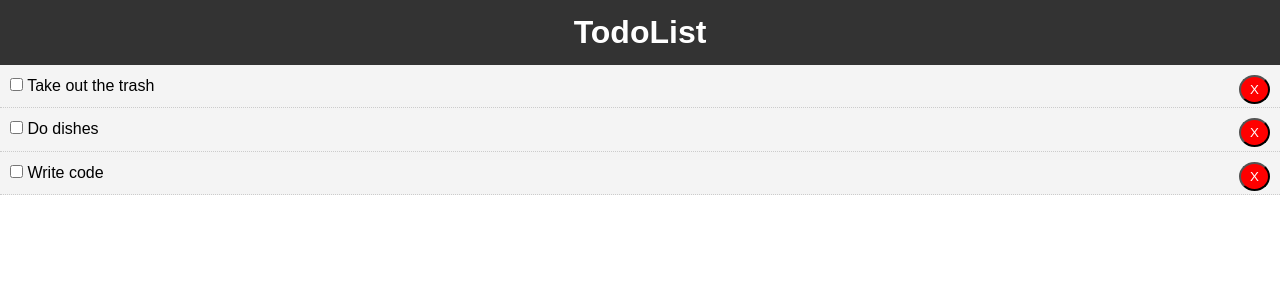
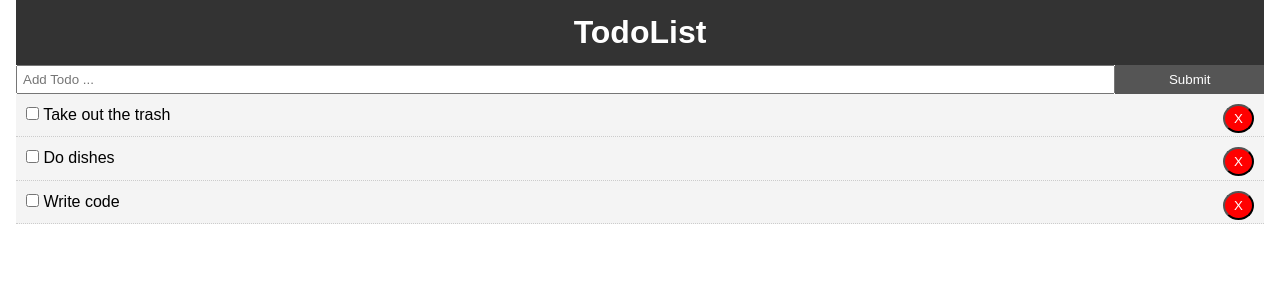
Before and after one commit to BranceA/react_crash_todo, a React (Create React App) app: page / in a window 1280 px wide. Shown: the top 300 px of the page. Built offline with nearby package versions, Linux system fonts and the light colour scheme.

Commit message:
can add new todos

```diff
--- a/package.json
+++ b/package.json
@@ -9,6 +9,7 @@
     "react": "^17.0.1",
     "react-dom": "^17.0.1",
     "react-scripts": "4.0.3",
+    "uuid": "^8.3.2",
     "web-vitals": "^1.1.1"
   },
   "scripts": {
--- a/src/App.css
+++ b/src/App.css
@@ -13,3 +13,20 @@
   color: #333;
   text-decoration: none;
 }
+
+.container {
+  padding: 0 1rem;
+}
+
+.btn {
+  display: inline-block;
+  border: none;
+  background: #555;
+  color: #fff;
+  padding: 7px 20px;
+  cursor: pointer;
+}
+
+.btn:hover {
+  background: #666;
+}
--- a/src/App.js
+++ b/src/App.js
@@ -2,6 +2,7 @@
 import './App.css';
 import Todos from './components/Todos'
 import Header from './components/layout/Header'
+import AddTodo from './components/AddTodo'
 
 class App extends Component {
   state = {
@@ -39,11 +40,24 @@
     this.setState({ todos: [...this.state.todos.filter(todo => todo.id !== id)] })
   }
 
+  // Add Todo
+  addTodo = (title) => {
+    const newTodo = {
+      id: (this.state.todos[this.state.todos.length - 1].id + 1),
+      title,
+      completed: false
+    }
+    this.setState({ todos: [...this.state.todos, newTodo] })
+  }
+
   render() {
     return (
       <div className="App">
+        <div className='container'>
         <Header />
-         <Todos todos={this.state.todos} markComplete={this.markComplete} delTodo={this.delTodo} />
+        <AddTodo addTodo={this.addTodo} />
+        <Todos todos={this.state.todos} markComplete={this.markComplete} delTodo={this.delTodo} />
+        </div>
       </div>
     );
   }
--- /dev/null
+++ b/src/components/AddTodo.js
@@ -0,0 +1,35 @@
+import React, { Component } from 'react'
+
+export class AddTodo extends Component {
+state = {
+    title: ''
+}
+
+onSubmit = (event) => {
+    event.preventDefault();
+    this.props.addTodo(this.state.title);
+    this.setState({ title: '' })
+}
+
+onChange = (event) => this.setState({ [event.target.name]: event.target.value });
+
+    render() {
+        return (
+            <form onSubmit={this.onSubmit} style={{ display: 'flex' }}>
+                <input type='text'
+                name='title'
+                style={{ flex: '10', padding: '5px' }}
+                placeholder='Add Todo ...'
+                value={this.state.title}
+                onChange={this.onChange} />
+
+                <input type='submit'
+                value='Submit'
+                className='btn'
+                style={{flex: '1'}} />
+            </form>
+        )
+    }
+}
+
+export default AddTodo
```
Also changed, not shown: 1 other file (tests, documents, lock files or other folders).
